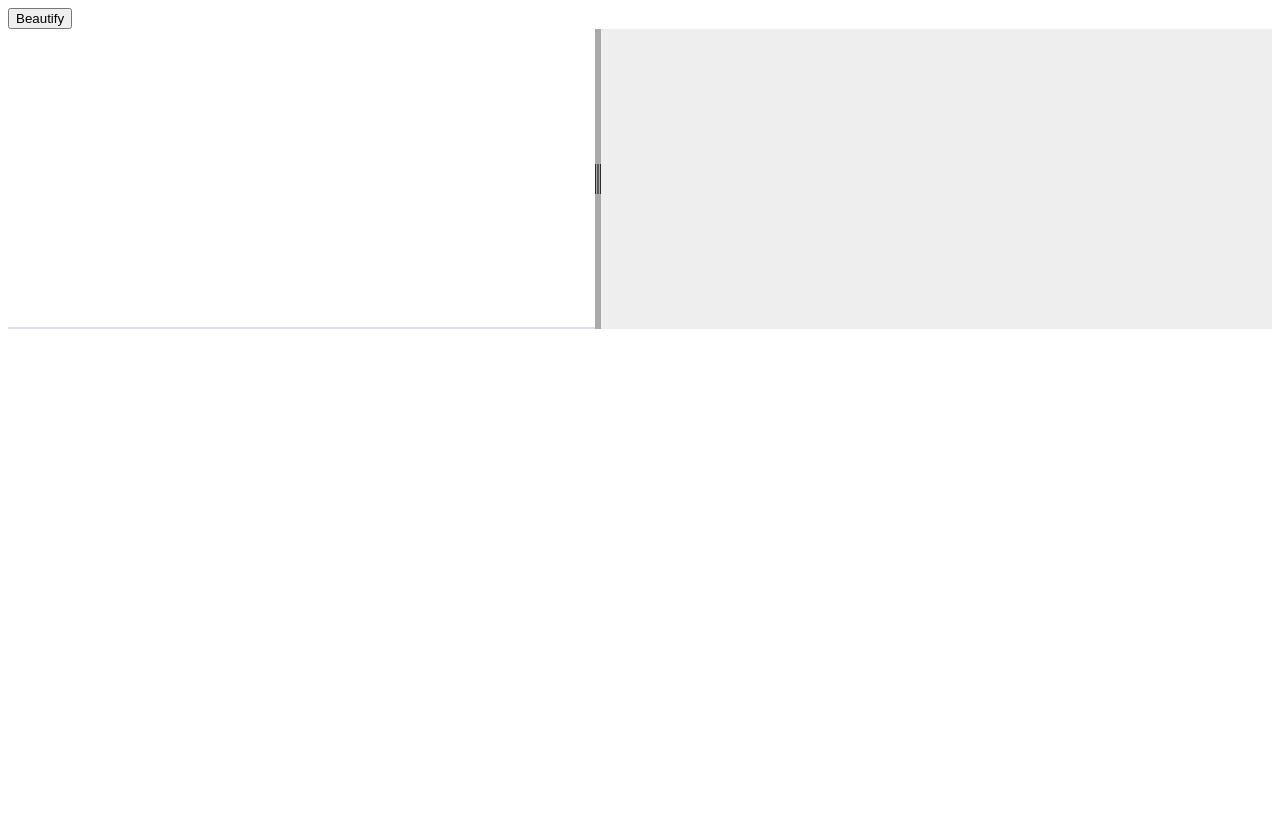
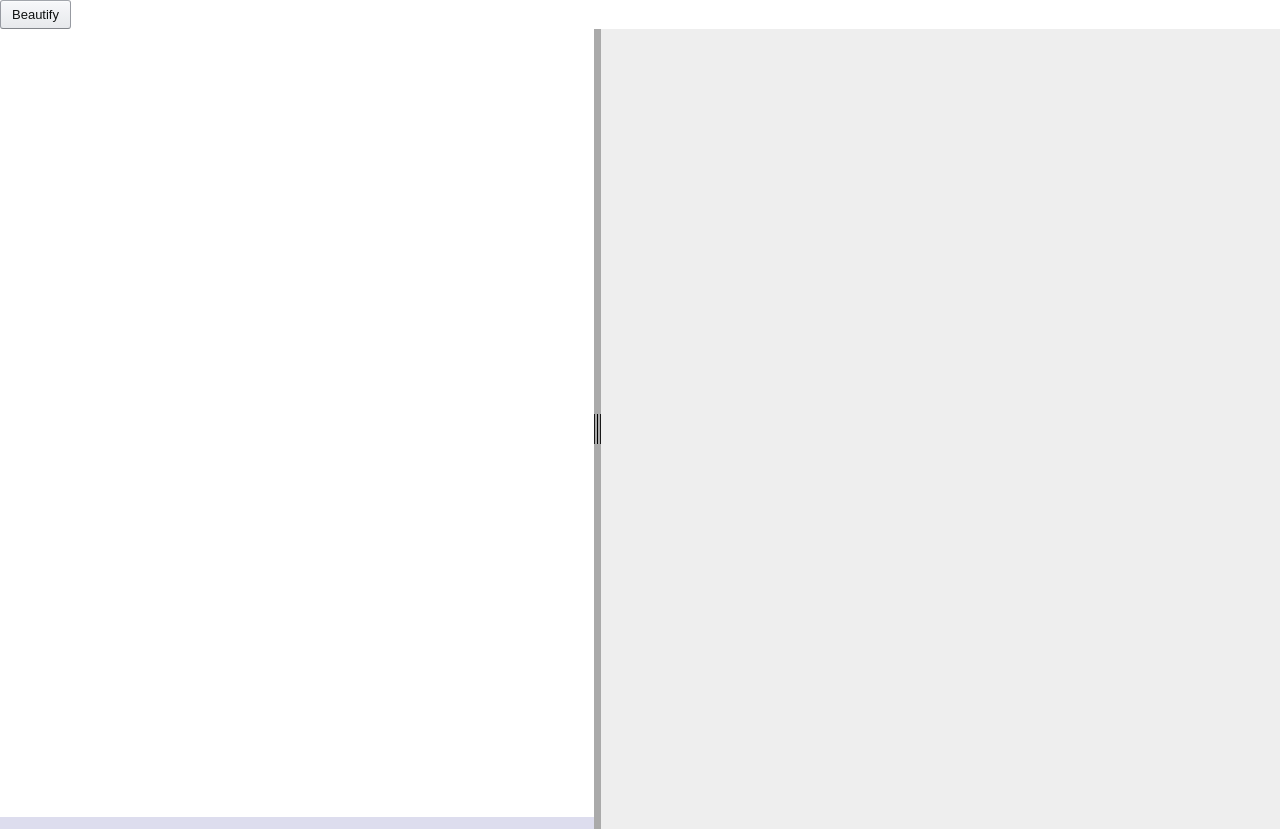
Before and after one commit to ganeshchuabar/jsonbeautifier, a plain HTML site: page parser.html in a window 1280 px wide. Before the commit the page ends 800 px from the top, so only its background shows below. Drawn offline with nearby package versions, Linux system fonts and the light colour scheme.

Commit message:
parser issue fixes

```diff
--- a/parser.css
+++ b/parser.css
@@ -1,8 +1,16 @@
+
+html, body {
+    margin: 0;
+    padding: 0;
+    width: 100%;
+    height: 100%;
+}
 .splitter {
     width: 100%;
-    height: 300px;
+    height: 100%;
     display: flex;
 }
+
 
 #separator {
     cursor: col-resize;
@@ -40,3 +48,56 @@
     overflow: auto;
     border: none;
 }
+
+
+#actioncontainer{
+
+}
+
+
+
+/* CSS */
+.button-14 {
+  background-image: linear-gradient(#f7f8fa ,#e7e9ec);
+  border-color: #adb1b8 #a2a6ac #8d9096;
+  border-style: solid;
+  border-width: 1px;
+  border-radius: 3px;
+  box-shadow: rgba(255,255,255,.6) 0 1px 0 inset;
+  box-sizing: border-box;
+  color: #0f1111;
+  cursor: pointer;
+  display: inline-block;
+  font-family: "Amazon Ember",Arial,sans-serif;
+  font-size: 14px;
+  height: 29px;
+  font-size: 13px;
+  outline: 0;
+  overflow: hidden;
+  padding: 0 11px;
+  text-align: center;
+  text-decoration: none;
+  text-overflow: ellipsis;
+  user-select: none;
+  -webkit-user-select: none;
+  touch-action: manipulation;
+  white-space: nowrap;
+}
+
+.button-14:active {
+  border-bottom-color: #a2a6ac;
+}
+
+.button-14:active:hover {
+  border-bottom-color: #a2a6ac;
+}
+
+.button-14:hover {
+  border-color: #a2a6ac #979aa1 #82858a;
+}
+
+.button-14:focus {
+  border-color: #e77600;
+  box-shadow: rgba(228, 121, 17, .5) 0 0 3px 2px;
+  outline: 0;
+}
--- a/parser.html
+++ b/parser.html
@@ -8,8 +8,8 @@
     </head>
 <body>
 
-    <div>
-        <button onclick="beautify()"> Beautify</button>
+    <div id="actioncontainer">
+        <button class="button-14" onclick="beautify()"> Beautify</button>
     </div>
 <div class="splitter">
     <div id="first">
--- a/parser.js
+++ b/parser.js
@@ -172,16 +172,20 @@ var value = function () {
 
 
   var array = function() {
-    // ch is at opening bracket, create & return the array
+    // ch is at opening bracket, create & return the array [   "",   ]
     var array = [];
     if(ch !== '[') error('array should start with [');
-    if(next() === ']') {
+    next();
+    skipWhiteChar();
+    if( ch=== ']') {
       next()
       return array; // empty array
     }
     do {
+      skipWhiteChar();
       array.push(value());
       //next();
+      skipWhiteChar();
       if(ch === ']') { // array end reached
         next();
         return array;
@@ -202,6 +206,7 @@ var value = function () {
       return object; // empty object
     }
     do {
+      skipWhiteChar();
       var key = string(); // get key
       skipWhiteChar();
       if(ch !== ':') error('object property expecting ":"');
```
